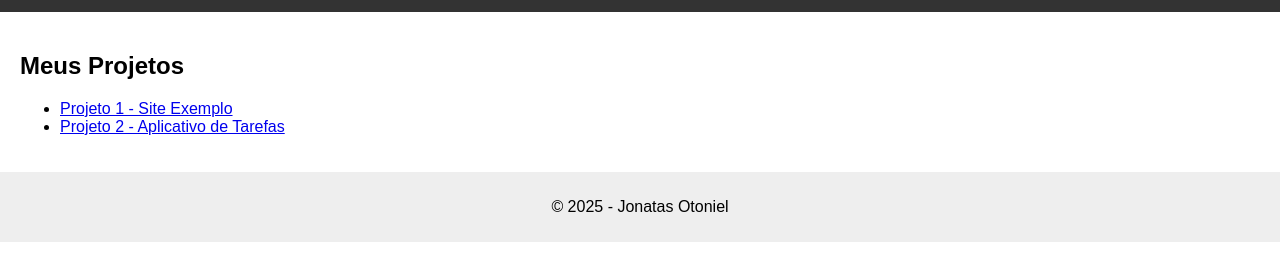
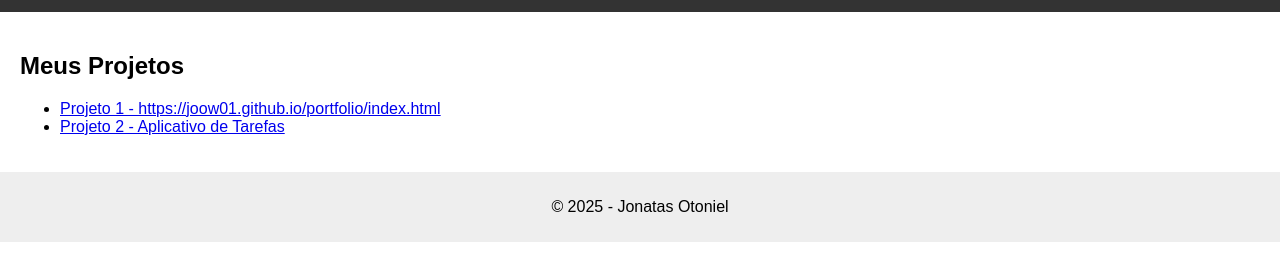
Before and after one commit to Joow01/portfolio, a plain HTML site: page portfolio.html in a window 1280 px wide. Shown: the part 136-416 px from the top of the page. Drawn offline with Linux system fonts and the light colour scheme.

Commit message:
Update portfolio.html

```diff
--- a/portfolio.html
+++ b/portfolio.html
@@ -18,7 +18,7 @@
   <main>
     <h2>Meus Projetos</h2>
     <ul>
-      <li><a href="#">Projeto 1 - Site Exemplo</a></li>
+      <li><a href="#">Projeto 1 - https://joow01.github.io/portfolio/index.html</a></li>
       <li><a href="#">Projeto 2 - Aplicativo de Tarefas</a></li>
     </ul>
   </main>
```
